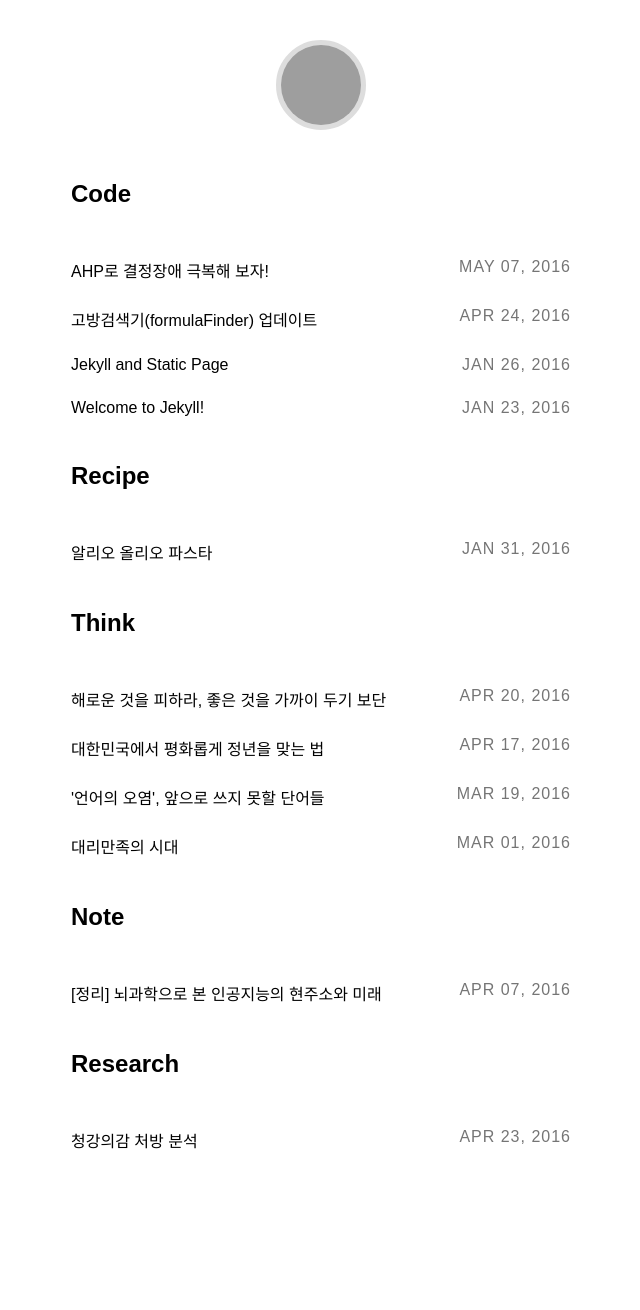
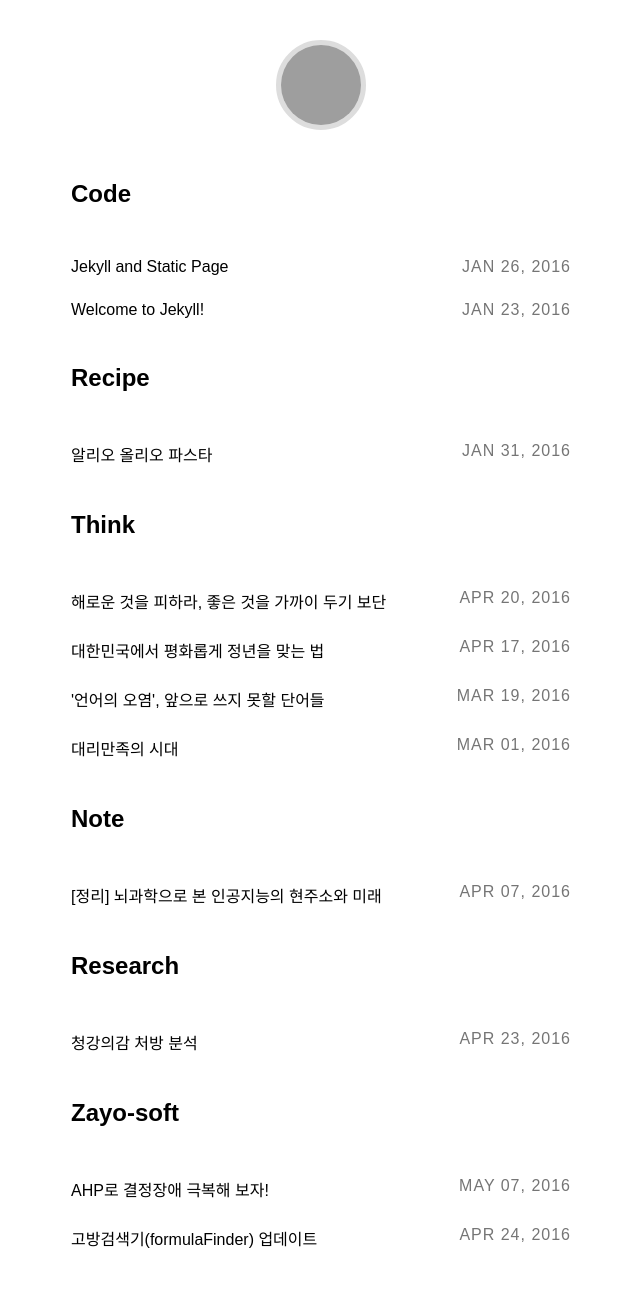
Before and after one commit to pinedance/blog, a Jekyll site: the page built from index.html, in a window 1280 px wide. Shown: the whole page, without its empty margins (319-959 px from the left). Built offline with Jekyll 4.4.1, drawn with Linux system fonts in a browser that asks for light colours; some web fonts are replaced; before the commit the page ends 1212 px from its top, so only the background shows below that; grey boxes are pictures that could not be loaded.

Commit message:
new tag ZAYO-soft

```diff
--- a/_posts/2016/2016-05-07-AHP(AnalyticHierarchyProcess)-App-beta.md
+++ b/_posts/2016/2016-05-07-AHP(AnalyticHierarchyProcess)-App-beta.md
@@ -1,7 +1,7 @@
 ---
 layout: post
 title:  "AHP로 결정장애 극복해 보자!"
-categories: code
+categories: ZAYO-soft
 ---
 
 ![](http://s5.postimg.org/rpxwtq7hj/ahp_App.png)
```
Also changed, not shown: _posts/2016/2016-04-24-고방검색기-업데이트.md (+1 -1 lines).
